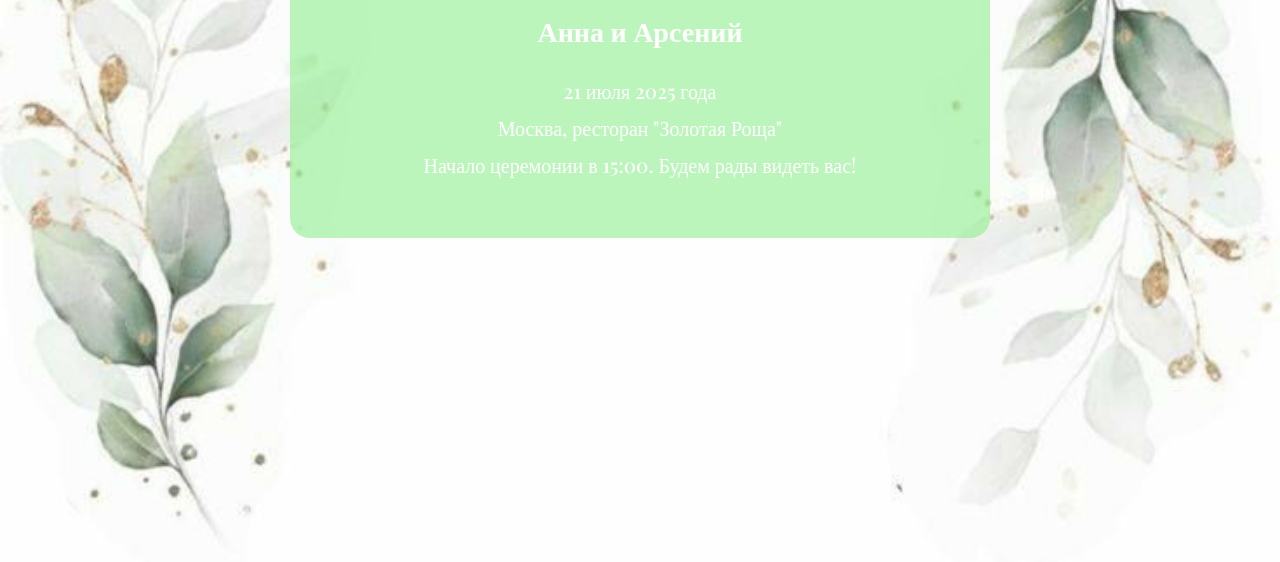
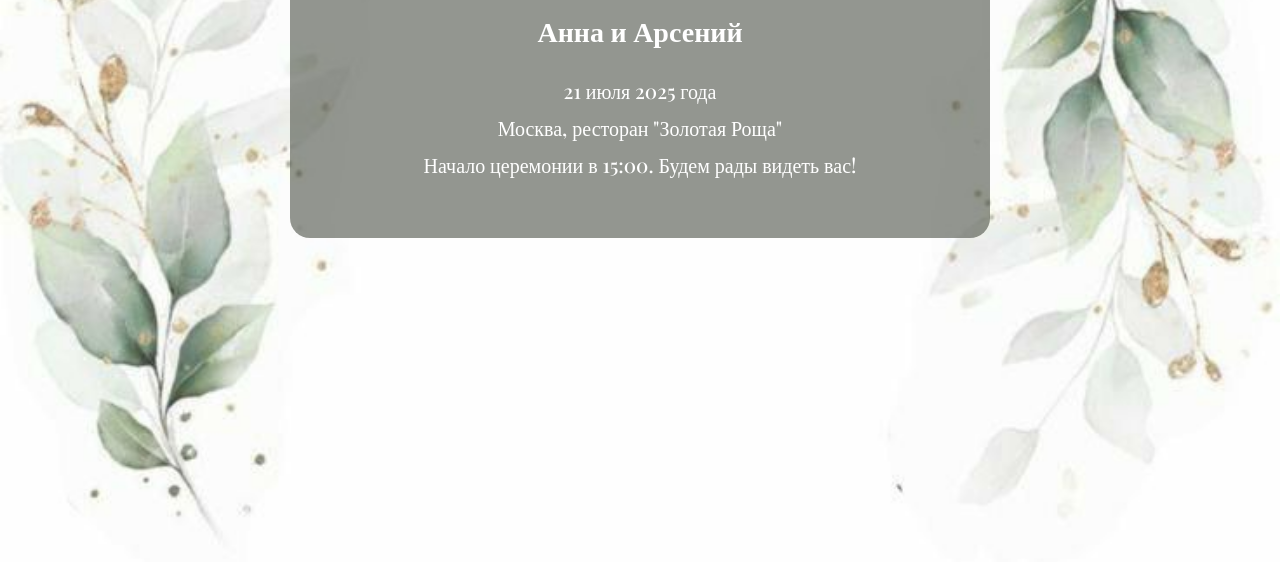
Before and after one commit to Lizok256/wedding-invite, a plain HTML site: page index.html in a window 1280 px wide. Shown: the part 238-800 px from the top of the page. Drawn offline with nearby package versions, Linux system fonts and the light colour scheme.

Commit message:
Правки цветв окна фона

```diff
--- a/index.html
+++ b/index.html
@@ -17,7 +17,7 @@
     }
 
     .invitation {
-      background-color: rgba(144, 238, 144, 0.6);
+      background-color: rgba(75, 80, 71, 0.6);
       padding: 50px;
       margin: 100px auto;
       max-width: 600px;
```
